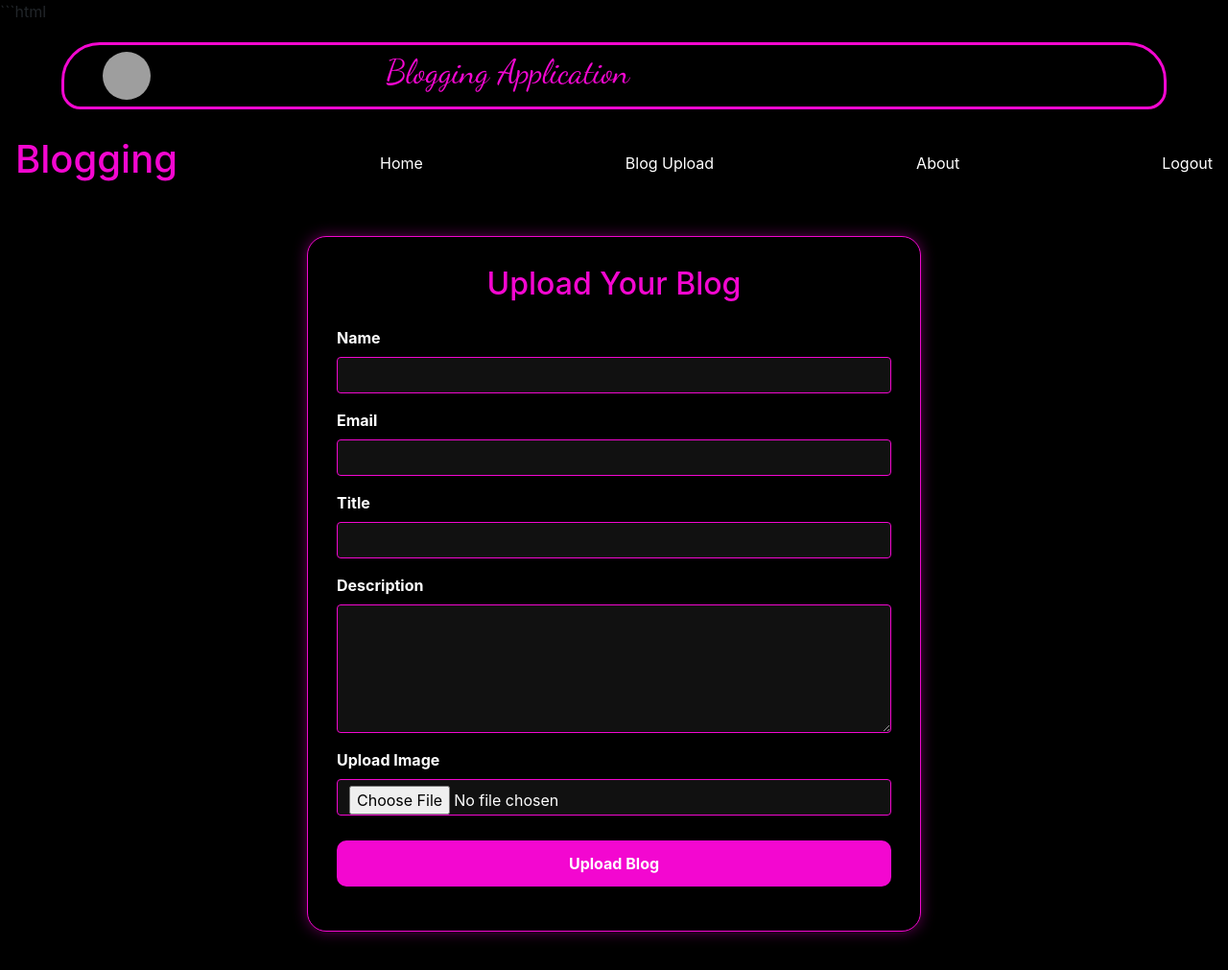
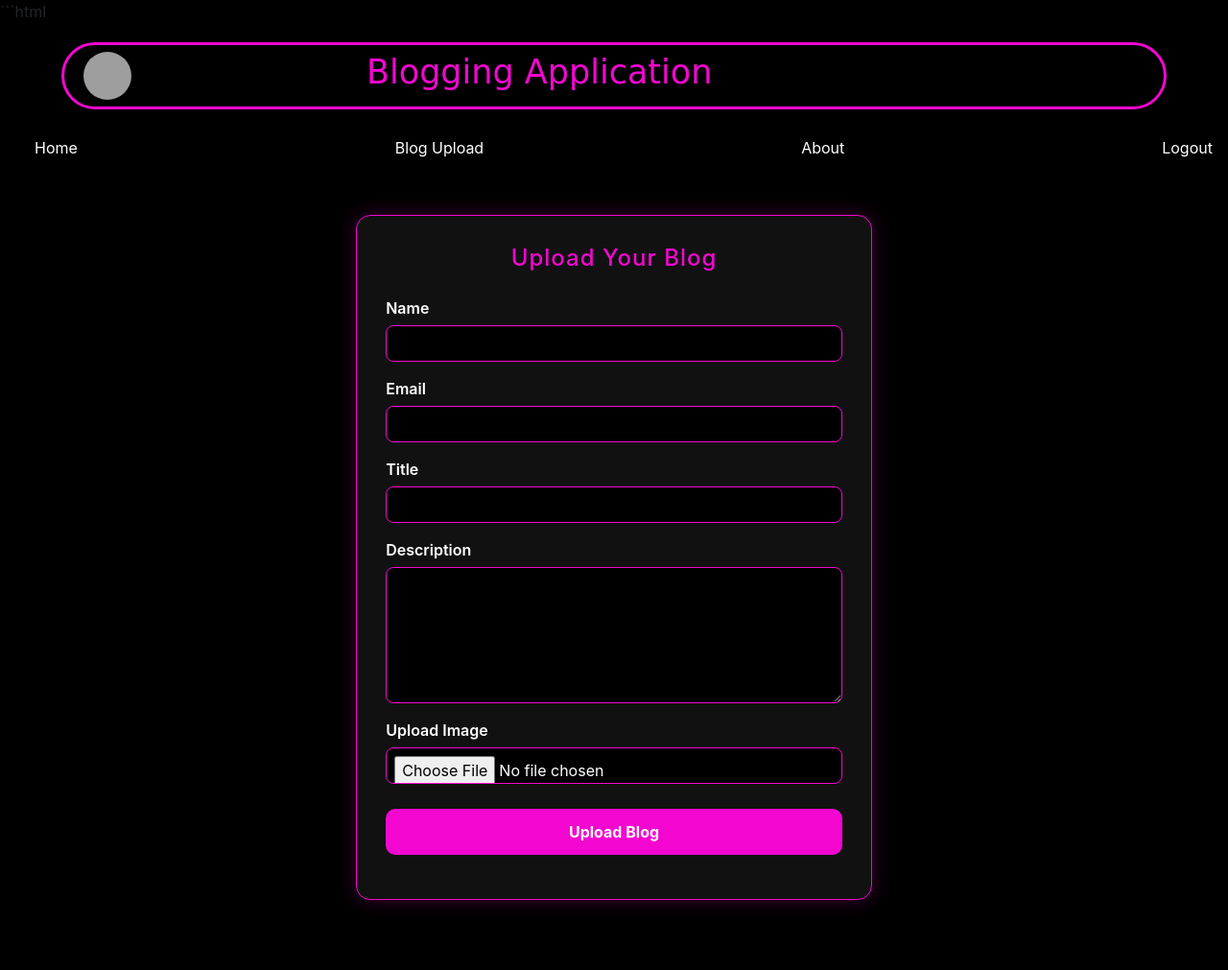
Before and after one commit to lakshmitoleti12345/blogging_project, a Django app: page /blogupload/ in a window 1280 px wide. Shown: the whole page at 96% size. After the commit the page ends 946 px from the top, so only its background shows below. Run offline with Django 5.2, Linux system fonts and the light colour scheme; a user stored in the database is signed in; some libraries are stand-ins or nearby versions; grey boxes are pictures that could not be loaded.

Commit message:
improve upload page UI and fix styling

```diff
--- a/templates/blog_upload.html
+++ b/templates/blog_upload.html
@@ -5,58 +5,84 @@
 {% block content %}
 
 <style>
-.upload-container{
-    width: 50%;
-    margin: 40px auto;
-    padding: 30px;
+body{
     background-color: black;
-    border: 1px solid rgb(243,7,208);
-    border-radius: 20px;
-    box-shadow: 0 0 15px rgba(243,7,208,0.4);
 }
 
+/* Main container */
+.upload-container{
+    width: 42%;
+    margin: 50px auto;
+    padding: 30px;
+    background: #111;
+    border: 1px solid rgb(243,7,208);
+    border-radius: 15px;
+    box-shadow: 0 0 20px rgba(243,7,208,0.25);
+    color: white;
+}
+
+/* Heading */
 .upload-container h2{
     text-align: center;
     color: rgb(243,7,208);
     margin-bottom: 25px;
+    font-size: 24px;
+    letter-spacing: 1px;
 }
 
+/* Labels */
 .upload-container label{
+    display: block;
+    margin-bottom: 6px;
+    font-weight: 600;
     color: white;
-    font-weight: bold;
-    margin-bottom: 8px;
 }
 
+/* Inputs + textarea */
 .upload-container .form-control{
-    background-color: #111;
+    width: 100%;
+    padding: 10px;
+    background: black;
     color: white;
     border: 1px solid rgb(243,7,208);
+    border-radius: 8px;
+    outline: none;
+    margin-bottom: 12px;
 }
 
+/* Focus effect */
 .upload-container .form-control:focus{
-    background-color: #111;
-    color: white;
     border-color: rgb(243,7,208);
     box-shadow: 0 0 10px rgba(243,7,208,0.5);
 }
 
+/* File input fix */
+.upload-container input[type="file"]{
+    padding: 8px;
+}
+
+/* Button */
 .upload-btn{
     width: 100%;
-    background-color: rgb(243,7,208);
+    background: rgb(243,7,208);
     color: white;
     border: none;
     padding: 12px;
     border-radius: 10px;
     font-weight: bold;
+    cursor: pointer;
     margin-top: 10px;
 }
 
+/* Button hover */
 .upload-btn:hover{
-    background-color: white;
+    background: white;
     color: rgb(243,7,208);
     transition: 0.3s;
+    border: 1px solid rgb(243,7,208);
 }
 
+/* Responsive */
 @media(max-width:768px){
     .upload-container{
         width: 90%;
--- a/templates/home.html
+++ b/templates/home.html
@@ -5,35 +5,24 @@
     <meta charset="UTF-8">
     <meta name="viewport" content="width=device-width, initial-scale=1.0">
     <title>Home Page</title>
-    <link rel="stylesheet" href="{%static 'css/bootstrap.css'%}">
-    <link rel="stylesheet" href="{%static 'css/bootstrap-grid.css'%}">
-    <link rel="stylesheet" href="{%static 'css/bootstrap-grid.css.map'%}">
-    <link rel="stylesheet" href="{%static 'css/bootstrap-grid.min.css'%}">
-    <link rel="stylesheet" href="{%static 'css/bootstrap-grid.min.css.map'%}">
-    <link rel="stylesheet" href="{%static 'css/bootstrap-reboot.css'%}">
-    <link rel="stylesheet" href="{%static 'css/bootstrap-reboot.css.map'%}">
-    <link rel="stylesheet" href="{%static 'css/bootstrap-reboot.min.css'%}">
-    <link rel="stylesheet" href="{%static 'css/bootstrap.css.map'%}">
-    <link rel="stylesheet" href="{%static 'css/bootstrap.min.css'%}">
-    <link rel="stylesheet" href="{%static 'css/bootstrap.min.css.map'%}">
-    <link rel="stylesheet" href="https://cdnjs.cloudflare.com/ajax/libs/font-awesome/4.7.0/css/font-awesome.min.css">
-  <link href="https://fonts.googleapis.com/css2?family=Dancing+Script&display=swap" rel="stylesheet">
+
+    <link rel="stylesheet" href="{% static 'css/bootstrap.css' %}">
+    <link rel="stylesheet" href="{% static 'css/bootstrap.min.css' %}">
+
     <style>
+     body{
+        background-color:black;
+     }
+
      .logo{
         border: 3px solid rgb(243, 7, 208);
         width: 90%;
         height: 70px;
-
-    border-top-left-radius: 40px;
-    border-top-right-radius: 40px;
-    border-bottom-left-radius: 20px;
-    border-bottom-right-radius: 20px;
-
+        border-radius: 40px;
         margin: 20px auto;
-
         display: flex;
-    align-items: center;   /* vertically center */
-    gap: 15px;             /* space between logo and text */
+        align-items: center;
+        gap: 15px;
         padding-left: 20px;
      }
 
@@ -41,7 +30,6 @@
         width: 50px;
         height: 50px;
         border-radius: 50%;
-  margin-left: 20px;
      }
 
      .logo h1{
@@ -49,169 +37,110 @@
         font-family: 'Dancing Script', cursive;
         font-size: 35px;
         color: rgb(243, 7, 208);
-    text-align: center;
-
-}
-.navbar{
-    display:flex;
-    align-items:center;
-    gap:20px;
      }
 
-.navbar h1{
+     .navbar a{
+        color:white;
+        margin-left:20px;
+        text-decoration:none;
+     }
+
+     .navbar a:hover{
         color:rgb(243,7,208);
-    margin-right:auto;
      }
-.navbar a{
-  color: white;
-  margin-left:20px;
-  text-decoration: none;
-}
-.navbar a:hover{
-  color: rgb(243,7,208);
-}
+
      .fruits-1{
-    display: grid;
-    grid-template-columns: repeat(4, 1fr);
-    gap: 25px;
-    padding: 20px;
+        display:grid;
+        grid-template-columns:repeat(4,1fr);
+        gap:25px;
+        padding:20px;
      }
 
      .f_cart1{
-    width: 100%;
-    max-width: 250px;
-    height: 450px;
-    border: 1px solid rgb(243,7,208);
-    border-radius: 20px;
-    margin: auto;
+        width:250px;
+        height:450px;
+        border:1px solid rgb(243,7,208);
+        border-radius:20px;
+        margin:auto;
      }
 
      .img img{
-    width: 100%;
-    height: 240px;
-    border-radius: 20px;
-}
-.ct{
-  text-align: center;
-}
-.ct h4{
-color:white;
-margin: 0px 0px 8px;
-font-family: sans-serif;
-
-}
-.ct h6{
-color:white;
-margin: 0px 0px 8px;
-font-family: sans-serif;
-
-}
-.ct p{
-  color:white;
-margin: 0px 0px 16px;
-font-family: sans-serif;
-font-size: 10px;
-}
-.edit-btn{
-    background-color: rgb(243,7,208);
-    color: white;
-    padding: 8px 15px;
-    border-radius: 8px;
-    text-decoration: none;
-    border: 1px solid rgb(243,7,208);
-    margin-right: 5px;
-    font-size: 14px;
+        width:100%;
+        height:240px;
+        border-radius:20px;
      }
 
-.edit-btn:hover{
-    background-color: white;
-    color: rgb(243,7,208);
-    transition: 0.3s;
+     .ct{
+        text-align:center;
+        color:white;
+     }
+
+     .edit-btn{
+        background:rgb(243,7,208);
+        color:white;
+        padding:6px 12px;
+        border-radius:8px;
+        text-decoration:none;
      }
 
      .delete-btn{
-    background-color: black;
-    color: rgb(243,7,208);
-    padding: 8px 15px;
-    border-radius: 8px;
-    text-decoration: none;
-    border: 1px solid rgb(243,7,208);
-    font-size: 14px;
+        background:black;
+        color:rgb(243,7,208);
+        border:1px solid rgb(243,7,208);
+        padding:6px 12px;
+        border-radius:8px;
+        text-decoration:none;
      }
 
-.delete-btn:hover{
-    background-color: rgb(243,7,208);
-    color: white;
-    transition: 0.3s;
-}
     </style>
+</head>
 
-</head>
-<body style="background-color:black;">
+<body>
+
 <div class="logo">
- <span> <img src="https://tse1.mm.bing.net/th/id/OIP.YBdeulqiQADrL_qdnTbhrwHaHa?pid=Api&P=0&h=180" alt=""></span>
+    <img src="https://tse1.mm.bing.net/th/id/OIP.YBdeulqiQADrL_qdnTbhrwHaHa?pid=Api&P=0&h=180">
+    <h1>Blogging Application</h1>
+</div>
 
-  <span><h1>Blogging Application</h1></span>
+<div class="navbar">
+    <a href="{% url 'home' %}">Home</a>
+    <a href="{% url 'upload' %}">Blog Upload</a>
+    <a href="{% url 'about' %}">About</a>
+    <a href="{% url 'logout' %}">Logout</a>
 </div>
-  <div class="navbar">
-    <span><h1>Blogging</h1></span>
-    <a href="{% url 'home'%}">Home</a>
-    <a href="{% url 'upload' %}" >
-        Blog Upload
-    </a>
-    <a href="{% url 'about'  %}">About</a>
-    <a href="{% url 'logout' %}" >
-        Logout
-    </a>
 
+{% block content %}
 
+<div class="fruits-1">
 
-
-  </div>
-  {% block content %}
-  <div class="fruits-1">
 {% for i in post %}
 <div class="f_cart1">
+
     <div class="img">
-            <img src="{{ i.image.url }}" alt="">
+        {% if i.image %}
+            <img src="{{ i.image.url }}">
+        {% endif %}
     </div>
 
     <div class="ct">
-    <h4>Title: {{ i.title }}</h4>
-    <p><strong>Description:</strong> {{ i.message }}</p>
-    <h6>Author: {{ i.name }}</h6>
+        <h4>{{ i.title }}</h4>
+        <p>{{ i.message }}</p>
+        <h6>{{ i.name }}</h6>
 
         {% if request.user == i.user %}
         <div style="margin-top:10px;">
-    <a href="{% url 'edit_post' i.id %}" class="edit-btn">
-        Update
-    </a>
-
-    <a href="{% url 'delete_post' i.id %}" class="delete-btn">
-        Delete
-    </a>
+            <a href="{% url 'edit_post' i.id %}" class="edit-btn">Update</a>
+            <a href="{% url 'delete_post' i.id %}" class="delete-btn">Delete</a>
         </div>
         {% endif %}
     </div>
+
+</div>
+{% endfor %}
+
 </div>
 
-  {% endfor %}
-  </div>
-
-
-{% endblock content %}
-
-
-
-
+{% endblock %}
 
 </body>
-  <script src="{% static 'js/bootstrap.js'%}"></script>
-  <script src="{% static 'js/bootstrap.js.map'%}"></script>
-  <script src="{% static 'js/bootstrap.min.js.map'%}"></script>
-  <script src="{% static 'js/bootstrap.min.js'%}"></script>
-  <script src="{% static 'js/bootstrap.bundle.js'%}"></script>
-  <script src="{% static 'js/bootstrap.bundle.js.map'%}"></script>
-  <script src="{% static 'js/bootstrap.bundle.min.js'%}"></script>
-  <script src="{% static 'js/bootstrap.bundle.min.js.map'%}"></script>
 </html>
```
Lines whose indentation alone changed are shown as unchanged.
